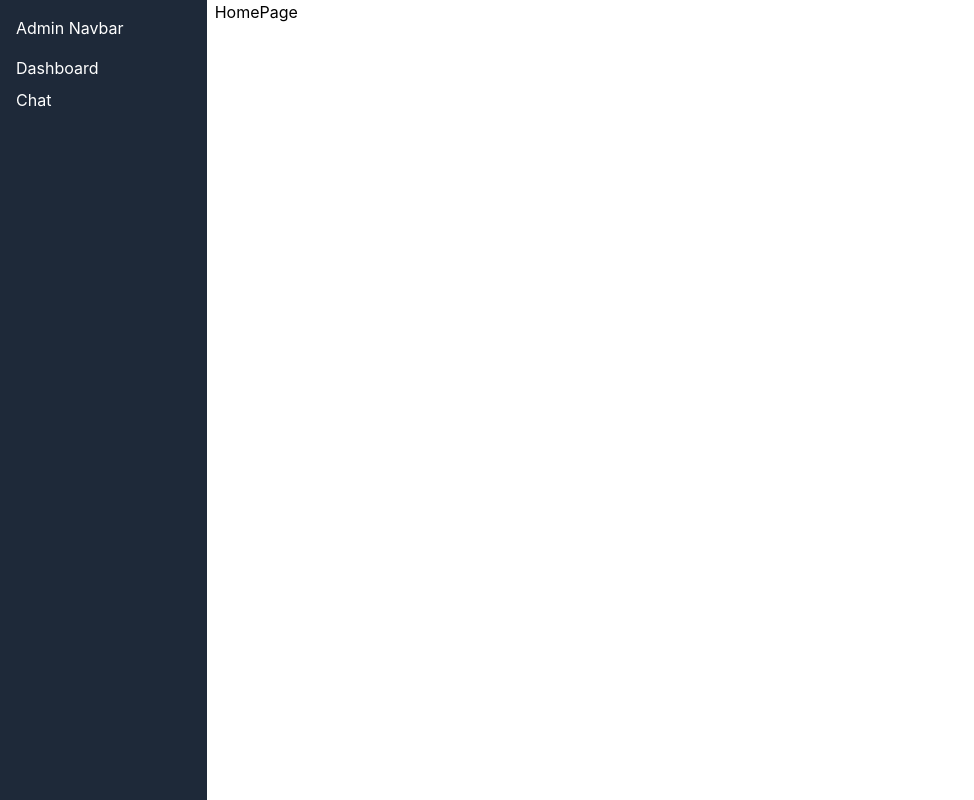
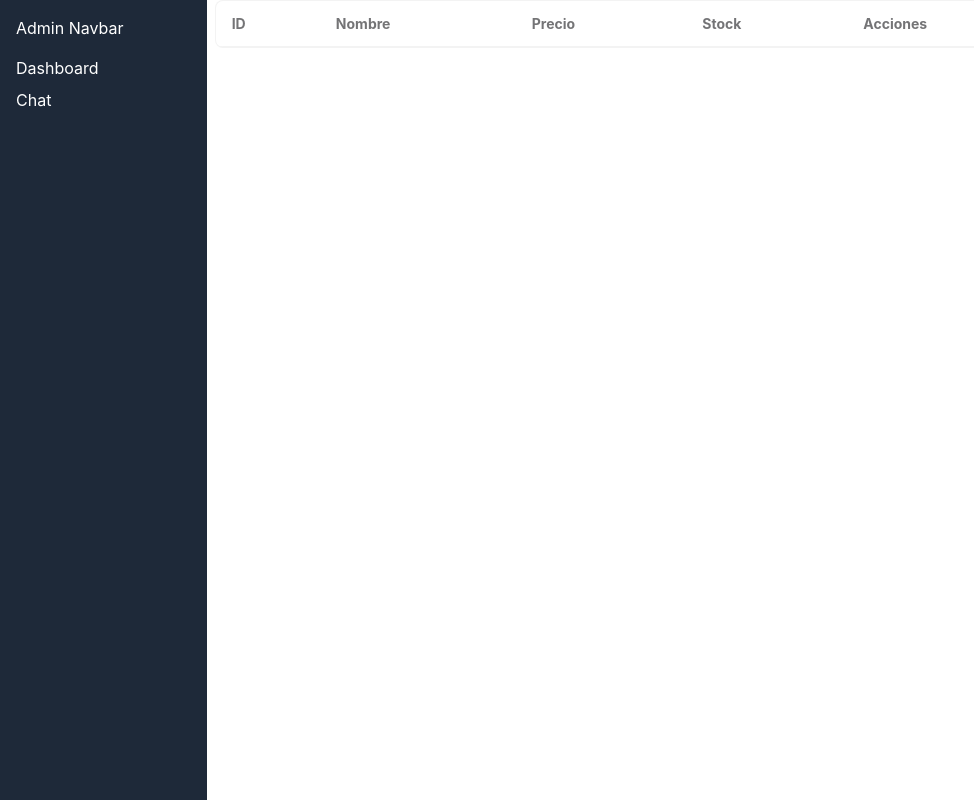
Before and after one commit to BrayanYinLin/e-commerce-books, a React (Vite) app in the folder apps/admin/: page / in a window 1280 px wide. Shown: the whole page, without its empty margins (0-974 px from the left). Built offline with nearby package versions, Linux system fonts and the light colour scheme.

Commit message:
feat(admin): Daysi and components

```diff
--- a/apps/admin/package.json
+++ b/apps/admin/package.json
@@ -21,6 +21,7 @@
     "@types/react": "^19.1.8",
     "@types/react-dom": "^19.1.6",
     "@vitejs/plugin-react-swc": "^3.10.2",
+    "daisyui": "^5.0.46",
     "eslint": "^9.30.1",
     "eslint-config-prettier": "10.1.5",
     "eslint-plugin-prettier": "5.5.1",
--- /dev/null
+++ b/apps/admin/src/components/Row.tsx
@@ -0,0 +1,17 @@
+type Book = {
+  id: string
+  name: string
+  price: number
+  stock: number
+}
+
+export const Row = ({ id, name, price, stock }: Book) => {
+  return (
+    <tr>
+      <th>{id}</th>
+      <td>{name}</td>
+      <td>{price}</td>
+      <td>{stock}</td>
+    </tr>
+  )
+}
--- /dev/null
+++ b/apps/admin/src/components/Table.tsx
@@ -0,0 +1,21 @@
+import React from 'react'
+
+export const Table = () => {
+  return (
+    <div className="overflow-x-auto rounded-box border border-base-content/5 bg-base-100">
+      <table className="table">
+        {/* head */}
+        <thead>
+          <tr>
+            <th>ID</th>
+            <th>Nombre</th>
+            <th>Precio</th>
+            <th>Stock</th>
+            <th>Acciones</th>
+          </tr>
+        </thead>
+        <tbody></tbody>
+      </table>
+    </div>
+  )
+}
--- a/apps/admin/src/index.css
+++ b/apps/admin/src/index.css
@@ -1 +1,2 @@
 @import "tailwindcss";
+@plugin "daisyui";
--- a/apps/admin/src/pages/DashboardPage.tsx
+++ b/apps/admin/src/pages/DashboardPage.tsx
@@ -1,3 +1,9 @@
+import { Table } from '../components/Table'
+
 export function DashboardPage() {
-  return <h1>HomePage</h1>
+  return (
+    <main className="col-span-8">
+      <Table />
+    </main>
+  )
 }
```
Also changed, not shown: 1 other file (tests, documents, lock files or other folders).
